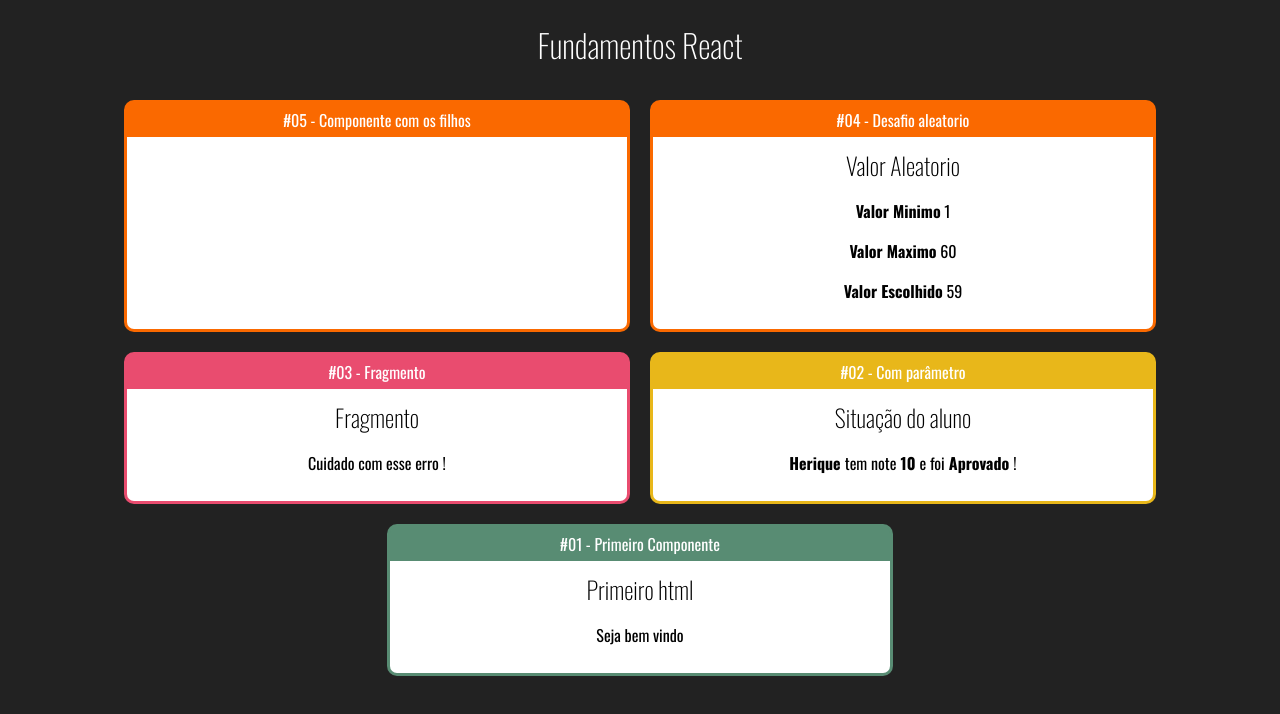
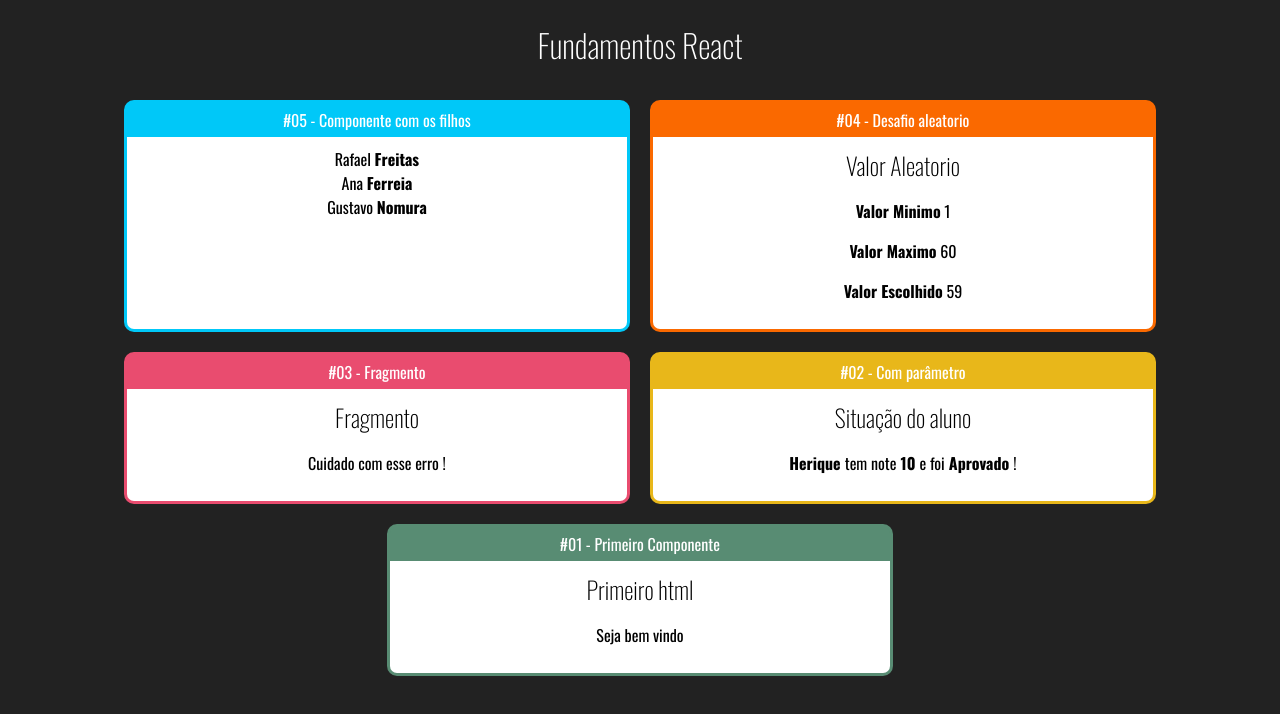
Before and after one commit to rafaelhfreitas/curso-react, a React (Create React App) app: page / in a window 1280 px wide. Shown: the top 714 px of the page. Built offline with nearby package versions, Linux system fonts and the light colour scheme.

Commit message:
refactoring

```diff
--- a/src/App.jsx
+++ b/src/App.jsx
@@ -7,6 +7,7 @@ import First from './components/basicos/First'
 import Fragment from './components/basicos/Fragment'
 import Random from './components/basicos/Random'
 import WithParameter from './components/basicos/WithParameter'
+import Family from './components/basicos/Family'
 
 export default (props) => {
     return (
@@ -14,8 +15,8 @@ export default (props) => {
             <h1> Fundamentos React </h1>
 
             <div  className='Cards'>
-                <Card titulo='#05 - Componente com os filhos' color="#FA6900">
-
+                <Card titulo='#05 - Componente com os filhos' color="#00c8F8">
+                    <Family></Family>
                 </Card>
                 <Card titulo='#04 - Desafio aleatorio' color="#FA6900">
                     <Random min={1} max={60} />
--- a/src/components/basicos/Family.jsx
+++ b/src/components/basicos/Family.jsx
@@ -1,5 +1,4 @@
 import React from 'react'
-
 
 import FamilyMember from './FamilyMember'
 
@@ -8,7 +7,9 @@ export default (props) => {
 
     return (
         <div>
-
+            <FamilyMember name='Rafael' last_name='Freitas'></FamilyMember>
+            <FamilyMember name='Ana' last_name='Ferreia'></FamilyMember>
+            <FamilyMember name='Gustavo' last_name='Nomura'></FamilyMember>
         </div>
     )
 }
--- a/src/components/basicos/FamilyMember.jsx
+++ b/src/components/basicos/FamilyMember.jsx
@@ -3,5 +3,5 @@ import React from 'react'
 
 export default (props) => {
 
-    return <span>Pedro <strong>Silva</strong></span>
+return <div> { props.name } <strong> { props.last_name} </strong></div>
 }
```
